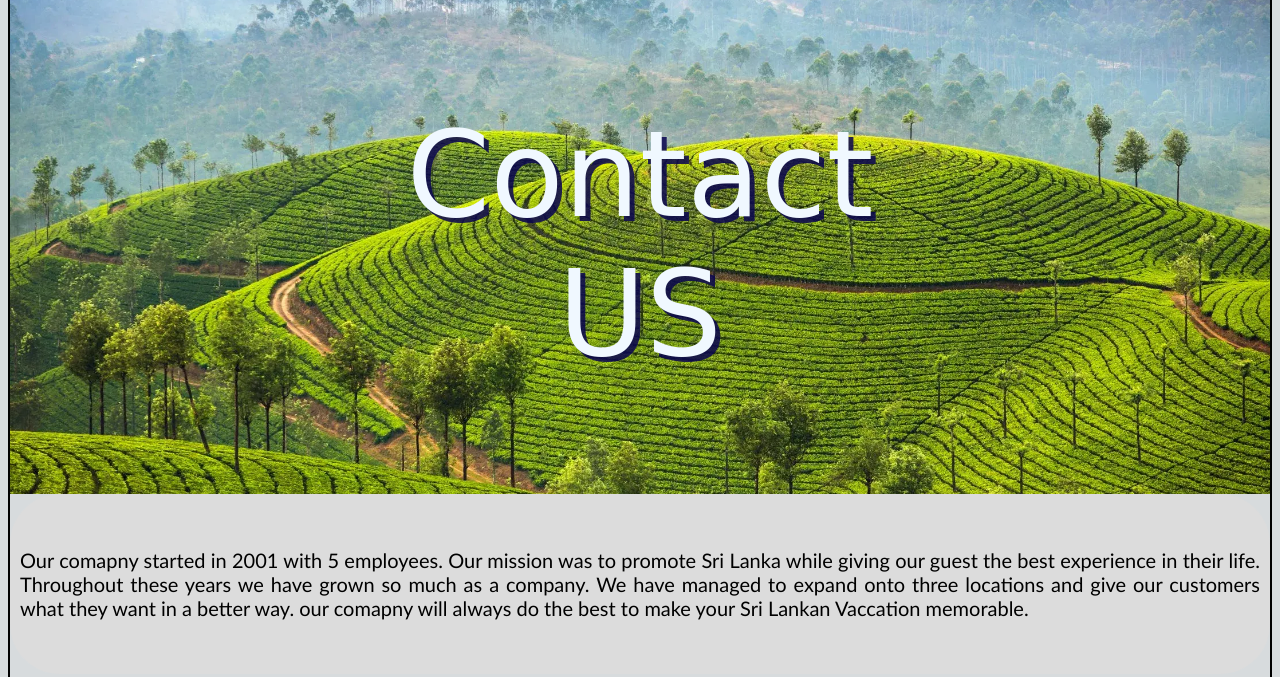
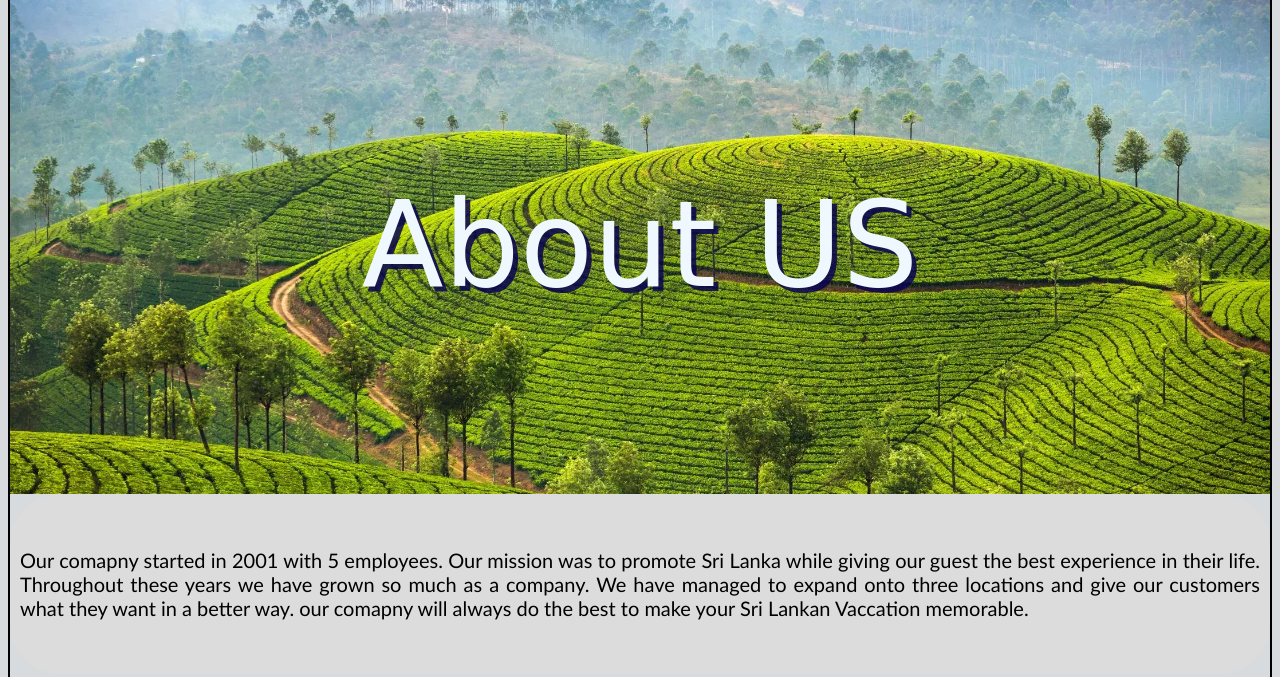
Before and after one commit to maleehal/Serendib_Visits.com, a plain HTML site: page contact_us.html in a window 1280 px wide. Shown: the part 123-800 px from the top of the page. Drawn offline with Linux system fonts and the light colour scheme.

Commit message:
Update contact_us.html

```diff
--- a/contact_us.html
+++ b/contact_us.html
@@ -33,7 +33,7 @@
             <section id="ho1">
                 <div class="c-i">
                     <div class="h-t">
-                        <p>Contact US</p>
+                        <p>About US</p>
                     </div>
                 </div>
             </section>
```
